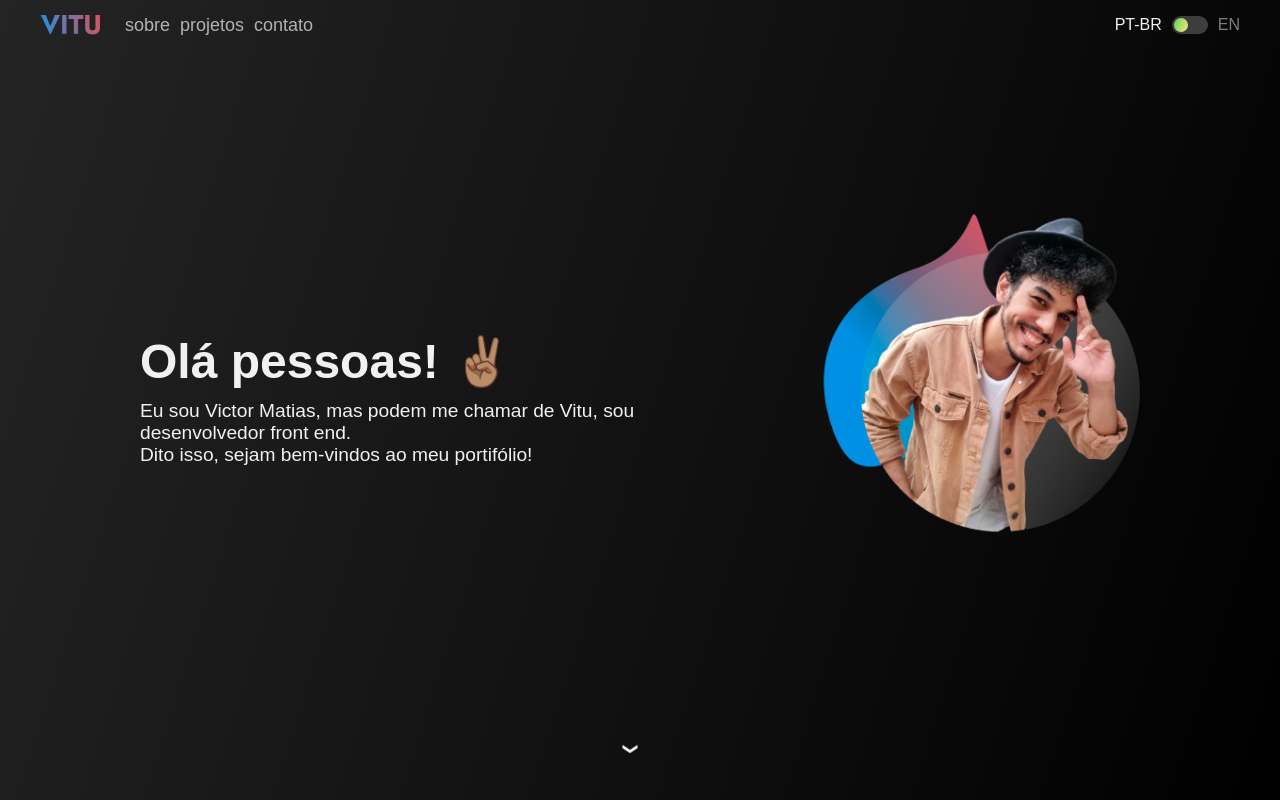
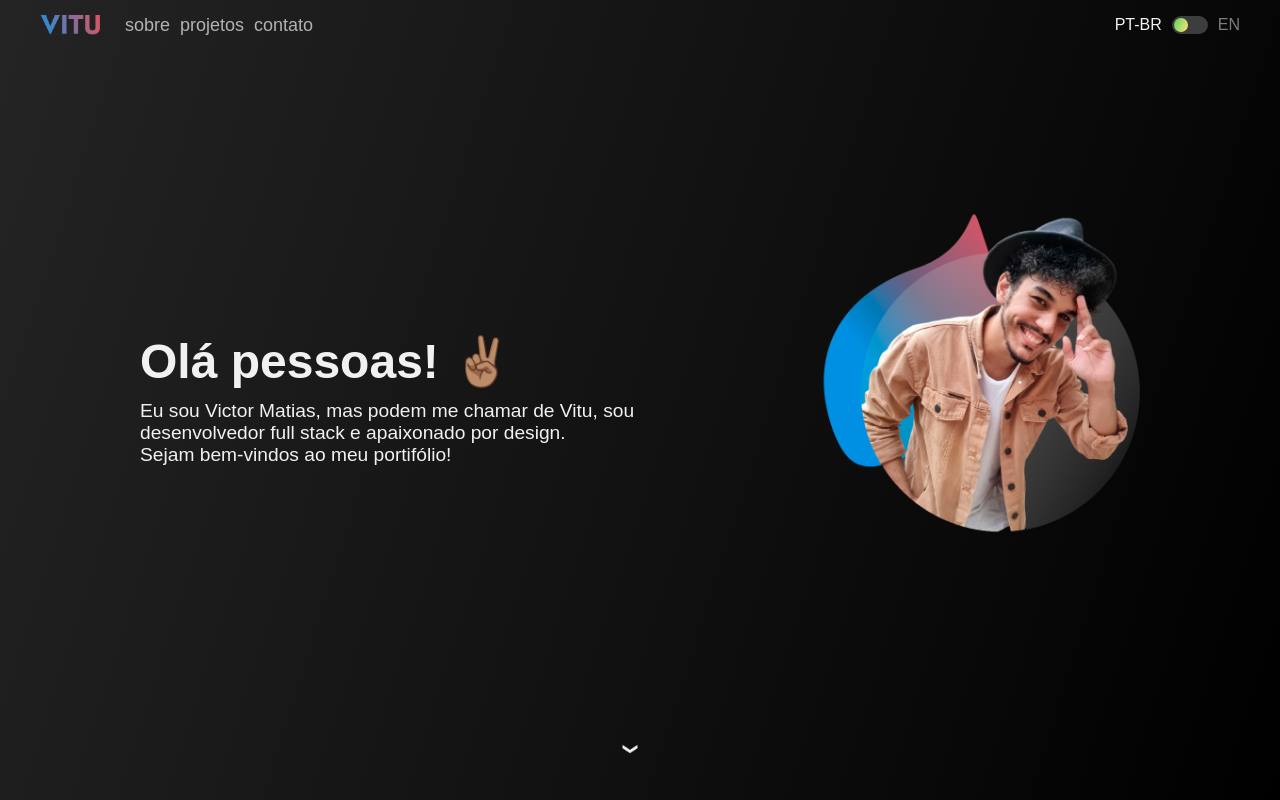
Before and after one commit to victormatia/portifolio, a React (Vite) app: page / in a window 1280 px wide. Shown: the top 800 px of the page. Built offline with nearby package versions, Linux system fonts and the light colour scheme; a web font is replaced by a local one.

Commit message:
feat: update text and spell checks

```diff
--- a/src/pages/Home.jsx
+++ b/src/pages/Home.jsx
@@ -1,6 +1,5 @@
 import React from 'react'
 import hero from '../images/hero.png'
-import underlines from '../images/underlines.png'
 import arrow from '../images/arrow.png'
 import styles from '../css/modules/Home.module.css'
 
@@ -12,8 +11,8 @@ function Home() {
           <section className={ styles['home__l-side'] }>
             <h1 className={ styles['home__title'] }>Olá pessoas! ✌🏽</h1>
             <section className={ styles['home__paragraph'] }>
-              <p className='home-paragraph'>Eu sou Victor Matias, mas podem me chamar de Vitu, sou desenvolvedor front end. <br/>
-              Dito isso, sejam bem-vindos ao meu portifólio!</p>
+              <p className='home-paragraph'>Eu sou Victor Matias, mas podem me chamar de Vitu, sou desenvolvedor full stack e apaixonado por design. <br/>
+              Sejam bem-vindos ao meu portifólio!</p>
             </section>
           </section>
           <section className={ styles['home__r-side'] }>
```
